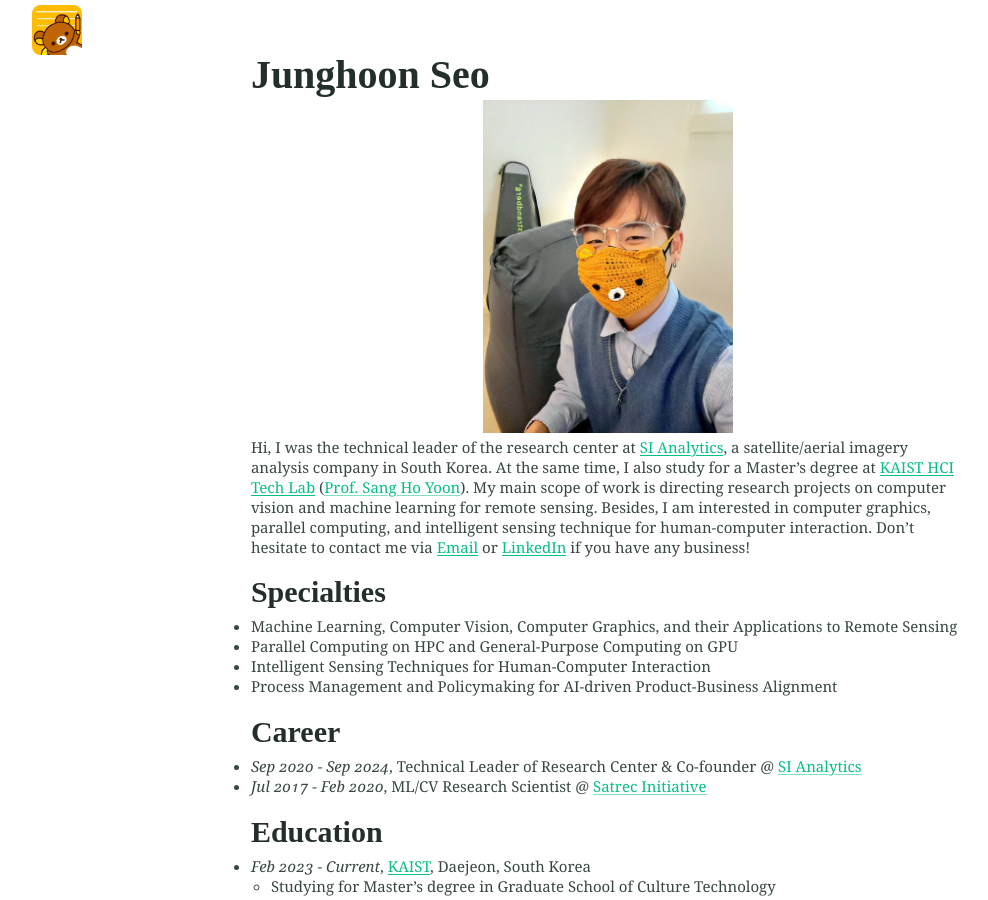
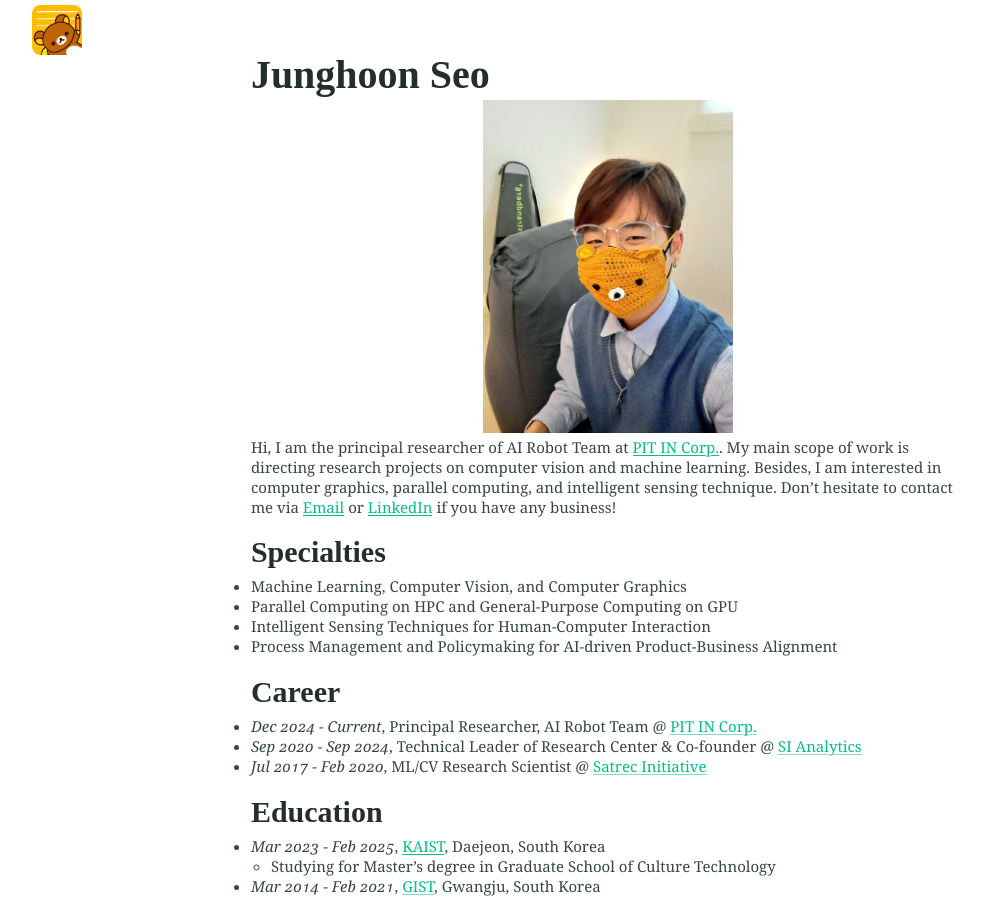
Before and after one commit to mikigom/mikigom.github.io, a Jekyll site: the page built from index.md, in a window 1280 px wide and 900 px high. Shown: the whole window, without its empty margins (32-1020 px from the left). Built offline with Jekyll 4.4.1, drawn with Linux system fonts in a browser that asks for light colours; some of the changed text lies outside the part shown.

Commit message:
Update index.md

```diff
--- a/index.md
+++ b/index.md
@@ -6,20 +6,21 @@ thumbnail: "/assets/logos/rilakkuma-icon-png-8.png"
 <div style="text-align: center"><img src="/assets/YN2n7fI_.jpg" width="250" /></div>
 
 
-Hi, I was the technical leader of the research center at [SI Analytics](https://www.si-analytics.ai/eng), a satellite/aerial imagery analysis company in South Korea. At the same time, I also study for a Master's degree at [KAIST HCI Tech Lab](https://hcitech.org/) ([Prof. Sang Ho Yoon](https://hcitech.org/)). My main scope of work is directing research projects on computer vision and machine learning for remote sensing. Besides, I am interested in computer graphics, parallel computing, and intelligent sensing technique for human-computer interaction. Don't hesitate to contact me via [Email](mailto:s3213403@gmail.com) or [LinkedIn](https://www.linkedin.com/in/junghoon-seo/) if you have any business!
+Hi, I am the principal researcher of AI Robot Team at [PIT IN Corp.](https://pitin-ev.com/). My main scope of work is directing research projects on computer vision and machine learning. Besides, I am interested in computer graphics, parallel computing, and intelligent sensing technique. Don't hesitate to contact me via [Email](mailto:s3213403@gmail.com) or [LinkedIn](https://www.linkedin.com/in/junghoon-seo/) if you have any business!
 
 ### Specialties
-* Machine Learning, Computer Vision, Computer Graphics, and their Applications to Remote Sensing
+* Machine Learning, Computer Vision, and Computer Graphics
 * Parallel Computing on HPC and General-Purpose Computing on GPU
 * Intelligent Sensing Techniques for Human-Computer Interaction
 * Process Management and Policymaking for AI-driven Product-Business Alignment
 
 ### Career
+* *Dec 2024 - Current*, Principal Researcher, AI Robot Team @ [PIT IN Corp.](https://pitin-ev.com/)
 * *Sep 2020 - Sep 2024*, Technical Leader of Research Center & Co-founder @ [SI Analytics](https://www.si-analytics.ai/eng)
 * *Jul 2017 - Feb 2020*, ML/CV Research Scientist @ [Satrec Initiative](https://www.satreci.com/)
 
 ### Education
-* *Feb 2023 - Current*, [KAIST](https://www.kaist.ac.kr/en/), Daejeon, South Korea
+* *Mar 2023 - Feb 2025*, [KAIST](https://www.kaist.ac.kr/en/), Daejeon, South Korea
   * Studying for Master's degree in Graduate School of Culture Technology
 * *Mar 2014 - Feb 2021*, [GIST](https://www.gist.ac.kr/en/main.html), Gwangju, South Korea
   * B.S degree, Major in Electrical Engineering and Computer Science
```
Also changed, not shown: other parts of index.md (+0 -1 lines).
